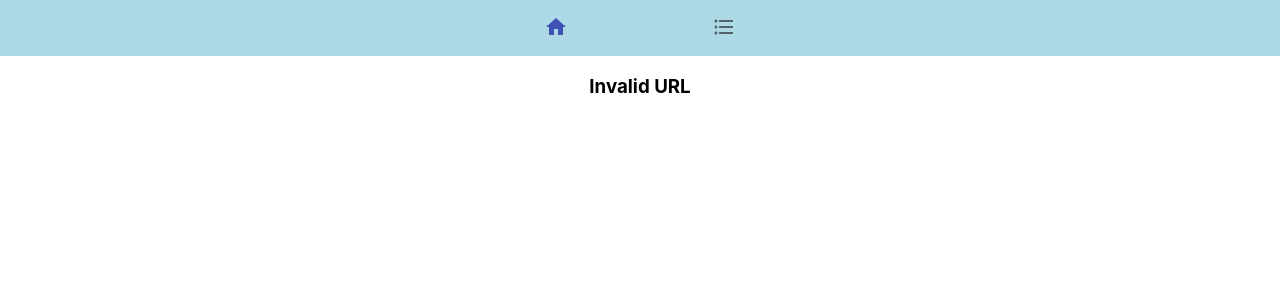
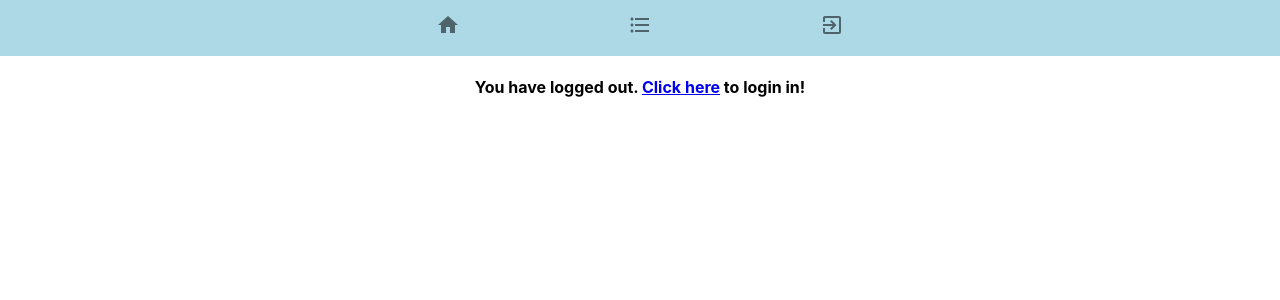
Before and after one commit to HarshNagra/todo-app-springboot-react, a React (Create React App) app in the folder frontend/todo-app-pwa/: page /logout in a window 1280 px wide. Shown: the top 300 px of the page. Built offline with nearby package versions, Linux system fonts and the light colour scheme; sample sign-in values are in the browser's storage.

Commit message:
Frontend BASIC completed with Authentication

```diff
--- a/frontend/todo-app-pwa/package.json
+++ b/frontend/todo-app-pwa/package.json
@@ -8,6 +8,7 @@
     "@testing-library/jest-dom": "^4.2.4",
     "@testing-library/react": "^9.3.2",
     "@testing-library/user-event": "^7.1.2",
+    "material-table": "^1.57.2",
     "react": "^16.13.1",
     "react-dom": "^16.13.1",
     "react-router-dom": "^5.1.2",
--- a/frontend/todo-app-pwa/src/App.js
+++ b/frontend/todo-app-pwa/src/App.js
@@ -1,8 +1,12 @@
 import React from 'react';
 import './App.css';
+import Navigation from "./components/navigation";
 import Login from "./components/login";
+import Logout from "./components/logout";
 import Welcome from "./components/welcome";
 import Error from "./components/error";
+import Todo from "./components/todoList";
+import AuthenticatedRoute from "./components/authenticatedRoute";
 import {BrowserRouter as Router, Route, Switch} from 'react-router-dom';
 
 
@@ -10,11 +14,15 @@ import {BrowserRouter as Router, Route, Switch} from 'react-router-dom';
 function App() {
   return (
     <div className="App">
+
       <Router>
+        <Navigation/>
         <Switch>
           <Route path="/" exact component={Login}/>
           <Route path="/login" component={Login}/>
-          <Route path="/welcome/:name" component={Welcome}/>
+          <AuthenticatedRoute path="/welcome/:name" component={Welcome}/>
+          <AuthenticatedRoute path="/todo" component={Todo}/>
+          <AuthenticatedRoute path="/logout" component={Logout}/>
           <Route  component={Error}/>
         </Switch>
       </Router>
--- /dev/null
+++ b/frontend/todo-app-pwa/src/components/authenticatedRoute.js
@@ -0,0 +1,15 @@
+import React, { Component } from 'react';
+import AuthenticationService from './authenticationService';
+import { Route, Redirect } from 'react-router-dom';
+
+
+function AuthenticatedRoute(props){
+        if(AuthenticationService.isUserLogedIn()){
+            return <Route {...props}></Route>
+        }
+        else {
+            return <Redirect to="/login"/>
+        }
+}
+
+export default AuthenticatedRoute;
--- /dev/null
+++ b/frontend/todo-app-pwa/src/components/authenticationService.js
@@ -0,0 +1,22 @@
+
+
+
+class AuthenticationService {
+    registerSuccessfulLogin(loginId, password){
+        sessionStorage.setItem('authenticatedUser', loginId);
+    }
+
+    logout() {
+        sessionStorage.removeItem('authenticatedUser');
+    }
+
+    isUserLogedIn() {
+        let user = sessionStorage.getItem('authenticatedUser');
+
+        if(user == null) return false;
+        else return true;
+    }
+
+}
+
+export default new AuthenticationService;
--- a/frontend/todo-app-pwa/src/components/error.js
+++ b/frontend/todo-app-pwa/src/components/error.js
@@ -7,7 +7,7 @@ import {BrowserRouter as Router, Route} from 'react-router-dom';
 function Error() {
   return (
     <div className="App">
-      <Navigation/>
+      {/* <Navigation/> */}
       <h3>Invalid URL</h3>
     </div>
   );
--- a/frontend/todo-app-pwa/src/components/login.js
+++ b/frontend/todo-app-pwa/src/components/login.js
@@ -1,5 +1,6 @@
 import React, { useState } from 'react';
 import { useHistory } from 'react-router-dom';
+import AuthenticationService from './authenticationService';
 import { makeStyles } from '@material-ui/core/styles';
 import TextField from '@material-ui/core/TextField';
 import Button from '@material-ui/core/Button';
@@ -38,12 +39,12 @@ function Login(props) {
     const history = useHistory();
     const [loginId, setLoginId] = useState("");
     const [password, setPassword] = useState("");
-    const [loginSuccess, setLoginSuccess] = useState(false);
     const [loginFail, setLoginFail] = useState(false);
 
     const handleSubmit = (evt) => {
         evt.preventDefault();
         if (loginId === 'harsh' && password==='password'){
+            AuthenticationService.registerSuccessfulLogin(loginId, password);
             setLoginFail(false);
             history.push(`/welcome/${loginId}`);
         }
@@ -53,12 +54,12 @@ function Login(props) {
     }
     return (
     <div className={classes.App}>
-        <BottomNavigation
+        {/* <BottomNavigation
         showLabels
         className={classes.nav}
         >
             <BottomNavigationAction label="Todo App" icon={<FormatListBulletedIcon />} />
-        </BottomNavigation>
+        </BottomNavigation> */}
 
         <form className={classes.root} noValidate autoComplete="off" onSubmit={handleSubmit}>
 
--- /dev/null
+++ b/frontend/todo-app-pwa/src/components/logout.js
@@ -0,0 +1,51 @@
+import React, { useState } from 'react';
+import { Link } from 'react-router-dom';
+import { makeStyles } from '@material-ui/core/styles';
+
+import BottomNavigation from '@material-ui/core/BottomNavigation';
+import BottomNavigationAction from '@material-ui/core/BottomNavigationAction';
+import FormatListBulletedIcon from '@material-ui/icons/FormatListBulleted';
+
+
+const useStyles = makeStyles((theme) => ({
+    root: {
+      '& > *': {
+        margin: theme.spacing(1),
+        width: '25ch',
+      },
+      paddingTop: '25ch',
+      textAlign: 'center',
+      width: '100%',
+      textAlign: 'center'
+
+    },
+    button: {
+        backgroundColor: 'lightblue'
+    },
+
+    nav: {
+        backgroundColor: 'lightblue'
+    }
+
+  }));
+
+function Login(props) {
+    const classes = useStyles();
+
+    return (
+    <div className={classes.App}>
+        {/* <BottomNavigation
+        showLabels
+        className={classes.nav}
+        >
+            <BottomNavigationAction label="Todo App" icon={<FormatListBulletedIcon />} />
+        </BottomNavigation> */}
+
+        <h4>You have logged out. <Link to="/login">Click here</Link> to login in!</h4>
+
+
+    </div>
+  );
+}
+
+export default Login;
--- a/frontend/todo-app-pwa/src/components/navigation.js
+++ b/frontend/todo-app-pwa/src/components/navigation.js
@@ -1,10 +1,13 @@
 import React from 'react';
-import { useHistory } from 'react-router-dom';
+import { useHistory,  Link } from 'react-router-dom';
+import AuthenticationService from './authenticationService';
 import { makeStyles } from '@material-ui/core/styles';
 import BottomNavigation from '@material-ui/core/BottomNavigation';
 import BottomNavigationAction from '@material-ui/core/BottomNavigationAction';
 import FormatListBulletedIcon from '@material-ui/icons/FormatListBulleted';
 import HomeIcon from '@material-ui/icons/Home';
+import ExitToAppIcon from '@material-ui/icons/ExitToApp';
+
 
 const useStyles = makeStyles({
     root: {
@@ -15,19 +18,19 @@ const useStyles = makeStyles({
 function Navigation() {
     const history = useHistory();
     const classes = useStyles();
-    const [value, setValue] = React.useState(0);
+    const [value, setValue] = React.useState('Home');
+    const isUserLoggedIn = AuthenticationService.isUserLogedIn();
+
+    const handleChange = (event, newValue) => {
+        setValue(newValue);
+      };
     return (
     <div className="App">
-        <BottomNavigation
-        value={value}
-        onChange={(event, newValue) => {
-            setValue(newValue);
-        }}
-        showLabels
-        className={classes.root}
-        >
-            <BottomNavigationAction onClick={e =>history.push("/welcome")} label="" icon={<HomeIcon/>} />
-            <BottomNavigationAction onClick={e =>history.push("/todo")} label="" icon={<FormatListBulletedIcon />} />
+        <BottomNavigation value={value} onChange={handleChange} className={classes.root}>
+            {!isUserLoggedIn && <BottomNavigationAction label="Todo App" icon={<FormatListBulletedIcon />} />}
+            {isUserLoggedIn && <BottomNavigationAction component={Link} to="/welcome/harsh" label="Home" value="welcome" icon={<HomeIcon/>} />}
+            {isUserLoggedIn && <BottomNavigationAction component={Link} to="/todo" label="Todo" value="todo" icon={<FormatListBulletedIcon />} />}
+            {isUserLoggedIn && <BottomNavigationAction onClick={AuthenticationService.logout} component={Link} to="/logout" label="Logout" value="logout" icon={<ExitToAppIcon />} />}
         </BottomNavigation>
 
 
--- a/frontend/todo-app-pwa/src/components/todoList.js
+++ b/frontend/todo-app-pwa/src/components/todoList.js
@@ -1,15 +1,61 @@
 import React from 'react';
 import Navigation from "./navigation";
+import { makeStyles } from '@material-ui/core/styles';
+import Table from '@material-ui/core/Table';
+import TableBody from '@material-ui/core/TableBody';
+import TableCell from '@material-ui/core/TableCell';
+import TableContainer from '@material-ui/core/TableContainer';
+import TableHead from '@material-ui/core/TableHead';
+import TableRow from '@material-ui/core/TableRow';
+import Paper from '@material-ui/core/Paper';
 
+const useStyles = makeStyles({
+    table: {
+      minWidth: 650,
+    },
+});
 
-function Welcome(props) {
+const rows = [
+    createData(1, 'Assignment', '30/02/2020', 'false'),
+    createData(2, 'Email', '15/02/2020', 'false'),
+    createData(3, 'Exam', '20/03/2020', 'false'),
+  ];
 
-  return (
-    <div className="App">
-      <Navigation/>
-      <div>{props.match.params.name}</div>
-    </div>
+function createData(id, task, targetDate, done) {
+return { id, task, targetDate, done };
+}
+
+function TodoList(props) {
+    const classes = useStyles();
+    return (
+        <div className="App">
+            {/* <Navigation/> */}
+            <TableContainer component={Paper}>
+                <Table className={classes.table} aria-label="simple table">
+                    <TableHead>
+                    <TableRow>
+                        <TableCell>ID</TableCell>
+                        <TableCell>Task</TableCell>
+                        <TableCell>Target Date</TableCell>
+                        <TableCell>Done</TableCell>
+                    </TableRow>
+                    </TableHead>
+                    <TableBody>
+                    {rows.map((row) => (
+                        <TableRow key={row.name}>
+                        <TableCell component="th" scope="row">
+                            {row.id}
+                        </TableCell>
+                        <TableCell >{row.task}</TableCell>
+                        <TableCell>{row.targetDate}</TableCell>
+                        <TableCell>{row.done}</TableCell>
+                        </TableRow>
+                    ))}
+                    </TableBody>
+                </Table>
+            </TableContainer>
+        </div>
   );
 }
 
-export default Welcome;
+export default TodoList;
--- a/frontend/todo-app-pwa/src/components/welcome.js
+++ b/frontend/todo-app-pwa/src/components/welcome.js
@@ -7,7 +7,7 @@ import {BrowserRouter as Router, Route} from 'react-router-dom';
 function Welcome(props) {
   return (
     <div className="App">
-      <Navigation/>
+      {/* <Navigation/> */}
       <div>{props.match.params.name}</div>
     </div>
   );
```
Also changed, not shown: 1 other file (tests, documents, lock files or other folders).
